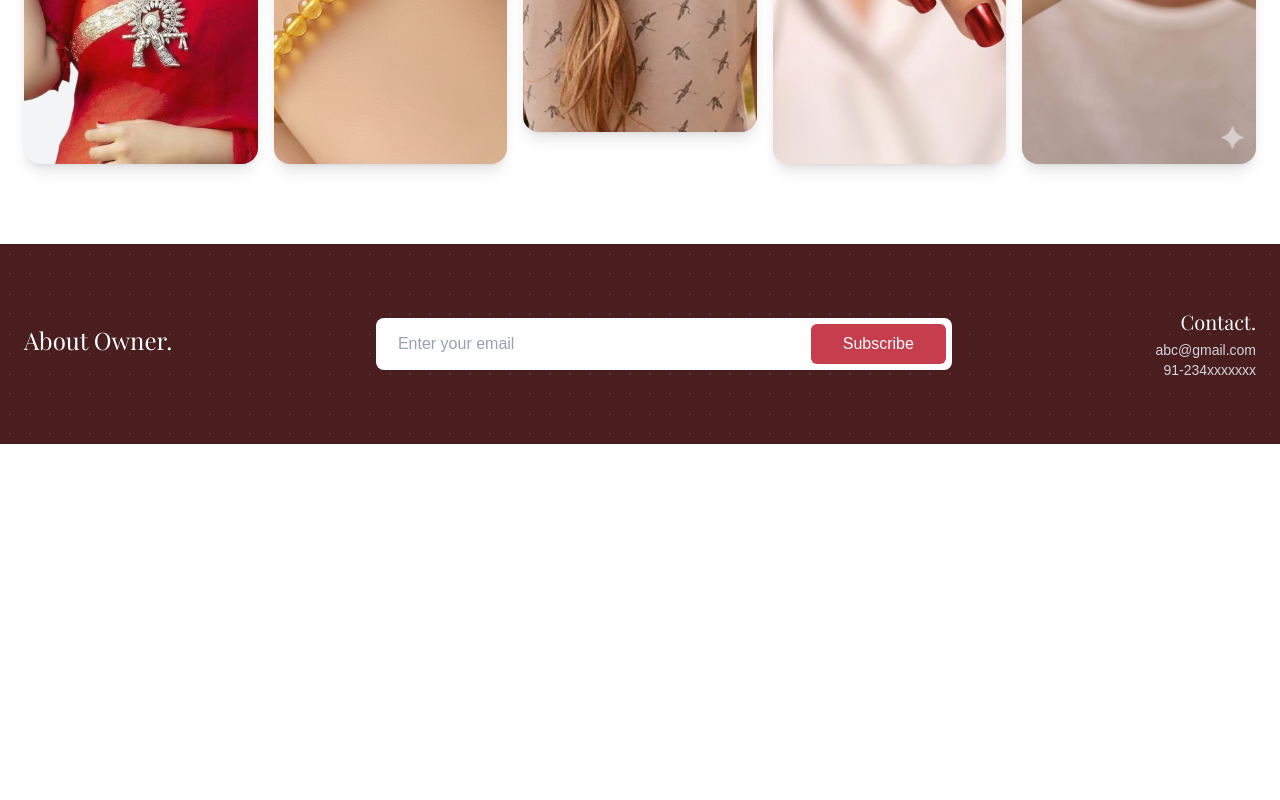
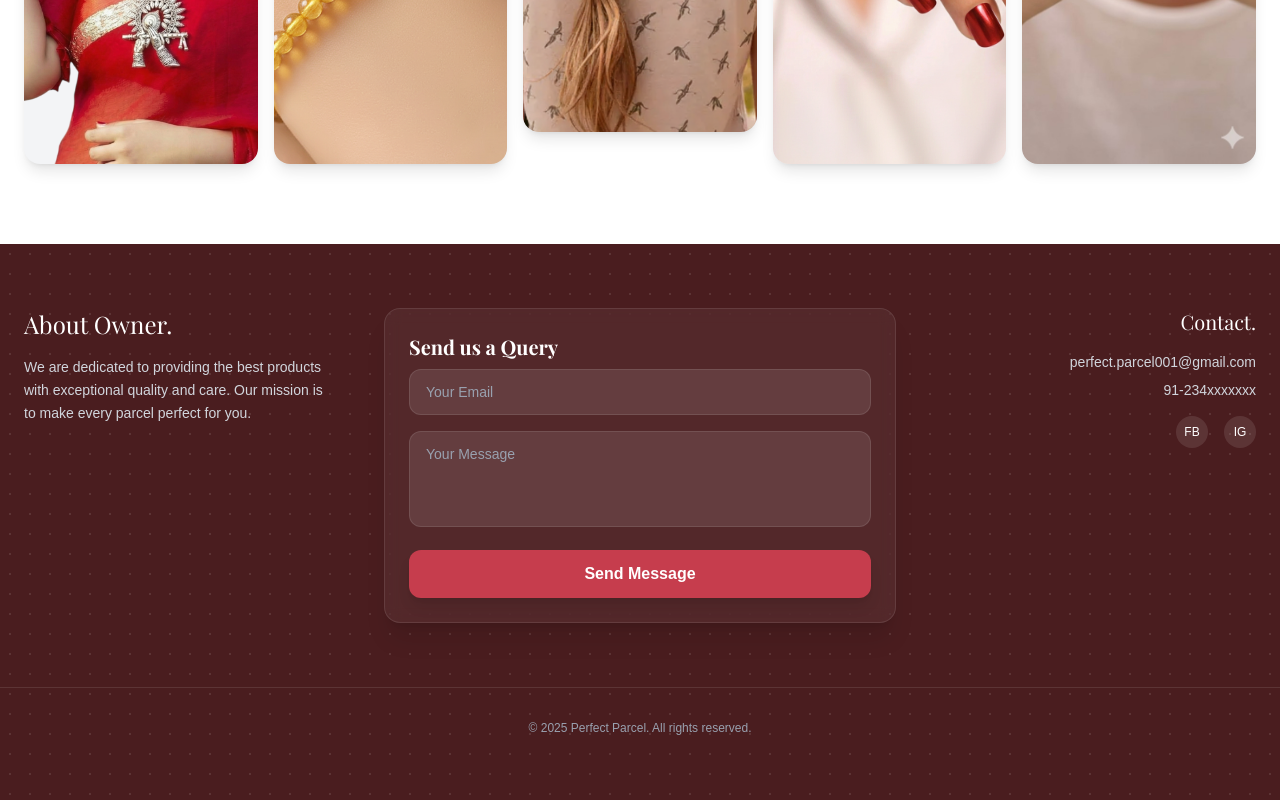
Before and after one commit to Chirag-wamanacharya12/freelance_project-perfectparcel, a Next.js app in the folder perfectparcel-web/: page / in a window 1280 px wide. Shown: the part 2782-3582 px from the top of the page. Before the commit the page ends 3226 px from the top, so only its background shows below. Built offline with nearby package versions, Linux system fonts and the light colour scheme; no server answers; a web font is replaced by a local one.

Commit message:
added smtp email

```diff
--- /dev/null
+++ b/perfectparcel-web/app/api/contact/route.ts
@@ -0,0 +1,43 @@
+import { NextResponse } from "next/server";
+import nodemailer from "nodemailer";
+
+export async function POST(req: Request) {
+  try {
+    const { email, message } = await req.json();
+
+    if (!email || !message) {
+      return NextResponse.json({ message: "Missing fields" }, { status: 400 });
+    }
+
+    // Check if SMTP env vars are set
+    if (!process.env.SMTP_HOST || !process.env.SMTP_USER || !process.env.SMTP_PASS) {
+      console.error("SMTP settings not configured");
+      return NextResponse.json({ message: "Server configuration error" }, { status: 500 });
+    }
+
+    const transporter = nodemailer.createTransport({
+      host: process.env.SMTP_HOST,
+      port: Number(process.env.SMTP_PORT) || 587,
+      secure: false, // true for 465, false for other ports
+      auth: {
+        user: process.env.SMTP_USER,
+        pass: process.env.SMTP_PASS,
+      },
+    });
+
+    const mailOptions = {
+      from: process.env.SMTP_FROM || process.env.SMTP_USER, // Sender address
+      to: process.env.ADMIN_EMAIL || process.env.SMTP_USER, // List of receivers (fallback to sender if admin not set)
+      subject: `New Query from ${email}`, // Subject line
+      text: `From: ${email}\n\nMessage:\n${message}`, // Plain text body
+      html: `<p><strong>From:</strong> ${email}</p><p><strong>Message:</strong></p><p>${message.replace(/\n/g, "<br>")}</p>`, // HTML body
+    };
+
+    await transporter.sendMail(mailOptions);
+
+    return NextResponse.json({ success: true });
+  } catch (error) {
+    console.error("Email send error:", error);
+    return NextResponse.json({ message: "Failed to send email" }, { status: 500 });
+  }
+}
--- a/perfectparcel-web/app/page.tsx
+++ b/perfectparcel-web/app/page.tsx
@@ -7,7 +7,7 @@ import Footer from "@/components/Footer";
 
 export default function Home() {
   return (
-    <main className="min-h-screen">
+    <main className="min-h-screen scroll-smooth">
       <Hero />
       <Features />
       <Charisma />
--- a/perfectparcel-web/components/Features.tsx
+++ b/perfectparcel-web/components/Features.tsx
@@ -29,7 +29,7 @@ const features = [
 
 export default function Features() {
   return (
-    <section className="py-20 bg-white">
+    <section id="features" className="py-20 bg-white">
       <div className="max-w-7xl mx-auto px-6">
         <h2 className="text-center font-serif text-4xl font-bold text-gray-800 mb-16">
           Our Charms
--- a/perfectparcel-web/components/Footer.tsx
+++ b/perfectparcel-web/components/Footer.tsx
@@ -1,37 +1,107 @@
+"use client";
+
+import { useState } from "react";
+
 export default function Footer() {
+  const [email, setEmail] = useState("");
+  const [message, setMessage] = useState("");
+  const [status, setStatus] = useState<"idle" | "loading" | "success" | "error">("idle");
+
+  const handleSubmit = async (e: React.FormEvent) => {
+    e.preventDefault();
+    if (!email || !message) return;
+    setStatus("loading");
+
+    try {
+      const res = await fetch("/api/contact", {
+        method: "POST",
+        headers: { "Content-Type": "application/json" },
+        body: JSON.stringify({ email, message }),
+      });
+
+      if (res.ok) {
+        setStatus("success");
+        setEmail("");
+        setMessage("");
+        setTimeout(() => setStatus("idle"), 3000);
+      } else {
+        setStatus("error");
+      }
+    } catch {
+      setStatus("error");
+    }
+  };
+
   return (
-    <footer className="bg-[#4A1D1F] text-white py-16 relative overflow-hidden">
+    <footer id="footer" className="bg-[#4A1D1F] text-white py-16 relative overflow-hidden">
       {/* Pattern Overlay - simplified */}
       <div className="absolute inset-0 opacity-10" style={{ backgroundImage: 'radial-gradient(circle, #ffffff 1px, transparent 1px)', backgroundSize: '20px 20px' }}></div>
 
-      <div className="relative z-10 max-w-7xl mx-auto px-6 flex flex-col md:flex-row items-center justify-between gap-12">
+      <div className="relative z-10 max-w-7xl mx-auto px-6 flex flex-col md:flex-row items-start justify-between gap-12">
 
         {/* Left: About Owner */}
-        <div className="text-left">
-           <h2 className="font-serif text-2xl mb-2">About Owner.</h2>
+        <div className="text-left md:w-1/4">
+           <h2 className="font-serif text-2xl mb-4">About Owner.</h2>
+           <p className="text-gray-300 text-sm leading-relaxed">
+             We are dedicated to providing the best products with exceptional quality and care. Our mission is to make every parcel perfect for you.
+           </p>
         </div>
 
-        {/* Center: Newsletter */}
-        <div className="flex-1 w-full max-w-xl">
-           <div className="bg-white p-1.5 rounded-lg flex items-center">
-              <input
-                type="email"
-                placeholder="Enter your email"
-                className="flex-1 bg-transparent px-4 py-2 text-gray-800 outline-none placeholder:text-gray-400"
-              />
-              <button className="bg-[#C63D4D] text-white px-8 py-2 rounded-md font-medium hover:bg-[#a52b39] transition-colors">
-                Subscribe
-              </button>
+        {/* Center: Contact Form */}
+        <div className="flex-1 w-full max-w-lg mx-auto">
+           <form onSubmit={handleSubmit} className="bg-white/5 backdrop-blur-sm p-6 rounded-2xl border border-white/10 space-y-4 shadow-xl">
+             <h3 className="font-serif text-xl font-bold mb-2">Send us a Query</h3>
+             <div>
+               <input
+                  type="email"
+                  placeholder="Your Email"
+                  value={email}
+                  onChange={e => setEmail(e.target.value)}
+                  className="w-full bg-white/10 px-4 py-3 rounded-xl text-white outline-none border border-white/10 focus:border-[#C63D4D] focus:bg-white/20 transition-all placeholder:text-gray-400 text-sm"
+                  required
+               />
+             </div>
+             <div>
+               <textarea
+                  placeholder="Your Message"
+                  value={message}
+                  onChange={e => setMessage(e.target.value)}
+                  className="w-full bg-white/10 px-4 py-3 rounded-xl text-white outline-none border border-white/10 focus:border-[#C63D4D] focus:bg-white/20 transition-all placeholder:text-gray-400 text-sm resize-none h-24"
+                  required
+               />
+             </div>
+             <button
+               disabled={status === "loading" || status === "success"}
+               className="w-full bg-[#C63D4D] text-white py-3 rounded-xl font-bold hover:bg-[#a52b39] transition-all disabled:opacity-70 disabled:cursor-not-allowed shadow-lg hover:shadow-red-900/20 active:scale-[0.98]"
+             >
+               {status === "loading" ? "Sending..." : status === "success" ? "Message Sent!" : "Send Message"}
+             </button>
+             {status === "error" && (
+               <p className="text-red-300 text-xs text-center bg-red-900/20 py-2 rounded-lg">
+                 Failed to send message. Please try again.
+               </p>
+             )}
+           </form>
+        </div>
+
+        {/* Right: Contact */}
+        <div className="text-right md:w-1/4">
+           <h2 className="font-serif text-xl mb-4">Contact.</h2>
+           <div className="space-y-2">
+             <p className="text-gray-300 text-sm">perfect.parcel001@gmail.com</p>
+             <p className="text-gray-300 text-sm">91-234xxxxxxx</p>
+             <div className="mt-4 flex justify-end gap-4">
+               {/* Social placeholders */}
+               <div className="w-8 h-8 rounded-full bg-white/10 hover:bg-[#C63D4D] transition-colors cursor-pointer flex items-center justify-center text-xs">FB</div>
+               <div className="w-8 h-8 rounded-full bg-white/10 hover:bg-[#C63D4D] transition-colors cursor-pointer flex items-center justify-center text-xs">IG</div>
+             </div>
            </div>
         </div>
 
-        {/* Right: Contact */}
-        <div className="text-right">
-           <h2 className="font-serif text-xl mb-1">Contact.</h2>
-           <p className="text-gray-300 text-sm">abc@gmail.com</p>
-           <p className="text-gray-300 text-sm">91-234xxxxxxx</p>
-        </div>
+      </div>
 
+      <div className="relative z-10 max-w-7xl mx-auto px-6 mt-16 pt-8 border-t border-white/10 text-center text-gray-400 text-xs">
+        © {new Date().getFullYear()} Perfect Parcel. All rights reserved.
       </div>
     </footer>
   );
--- a/perfectparcel-web/components/Navbar.tsx
+++ b/perfectparcel-web/components/Navbar.tsx
@@ -29,7 +29,7 @@ export default function Navbar() {
             Home
           </Link>
           <Link
-            href="#"
+            href="/#features"
             className="px-6 py-2 text-gray-700 hover:text-[#D14D59] rounded-full text-sm font-medium transition-colors"
           >
             About us
@@ -41,7 +41,7 @@ export default function Navbar() {
             Collections
           </Link>
           <Link
-            href="#"
+            href="/#footer"
             className="px-6 py-2 text-gray-700 hover:text-[#D14D59] rounded-full text-sm font-medium transition-colors"
           >
             Contact us
@@ -118,13 +118,13 @@ export default function Navbar() {
             <Link href="/" onClick={() => setOpen(false)} className="block px-3 py-2 rounded-lg bg-[#D14D59] text-white font-medium">
               Home
             </Link>
-            <Link href="#" onClick={() => setOpen(false)} className="block px-3 py-2 rounded-lg text-gray-700 hover:bg-gray-50">
+            <Link href="/#features" onClick={() => setOpen(false)} className="block px-3 py-2 rounded-lg text-gray-700 hover:bg-gray-50">
               About us
             </Link>
             <Link href="/products" onClick={() => setOpen(false)} className="block px-3 py-2 rounded-lg text-gray-700 hover:bg-gray-50">
               Collections
             </Link>
-            <Link href="#" onClick={() => setOpen(false)} className="block px-3 py-2 rounded-lg text-gray-700 hover:bg-gray-50">
+            <Link href="/#footer" onClick={() => setOpen(false)} className="block px-3 py-2 rounded-lg text-gray-700 hover:bg-gray-50">
               Contact us
             </Link>
             {session?.user?.role === "admin" && (
--- a/perfectparcel-web/package.json
+++ b/perfectparcel-web/package.json
@@ -9,6 +9,7 @@
     "lint": "eslint"
   },
   "dependencies": {
+    "@types/nodemailer": "^7.0.4",
     "@vercel/blob": "^2.0.0",
     "bcryptjs": "^3.0.3",
     "framer-motion": "^12.23.26",
@@ -17,6 +18,7 @@
     "mongoose": "^9.0.2",
     "next": "16.0.10",
     "next-auth": "^4.24.13",
+    "nodemailer": "^7.0.12",
     "react": "19.2.1",
     "react-dom": "19.2.1"
   },
```
Also changed, not shown: perfectparcel-web/app/admin/orders/page.tsx (+2 -13 lines), 1 other file (tests, documents, lock files or other folders).
